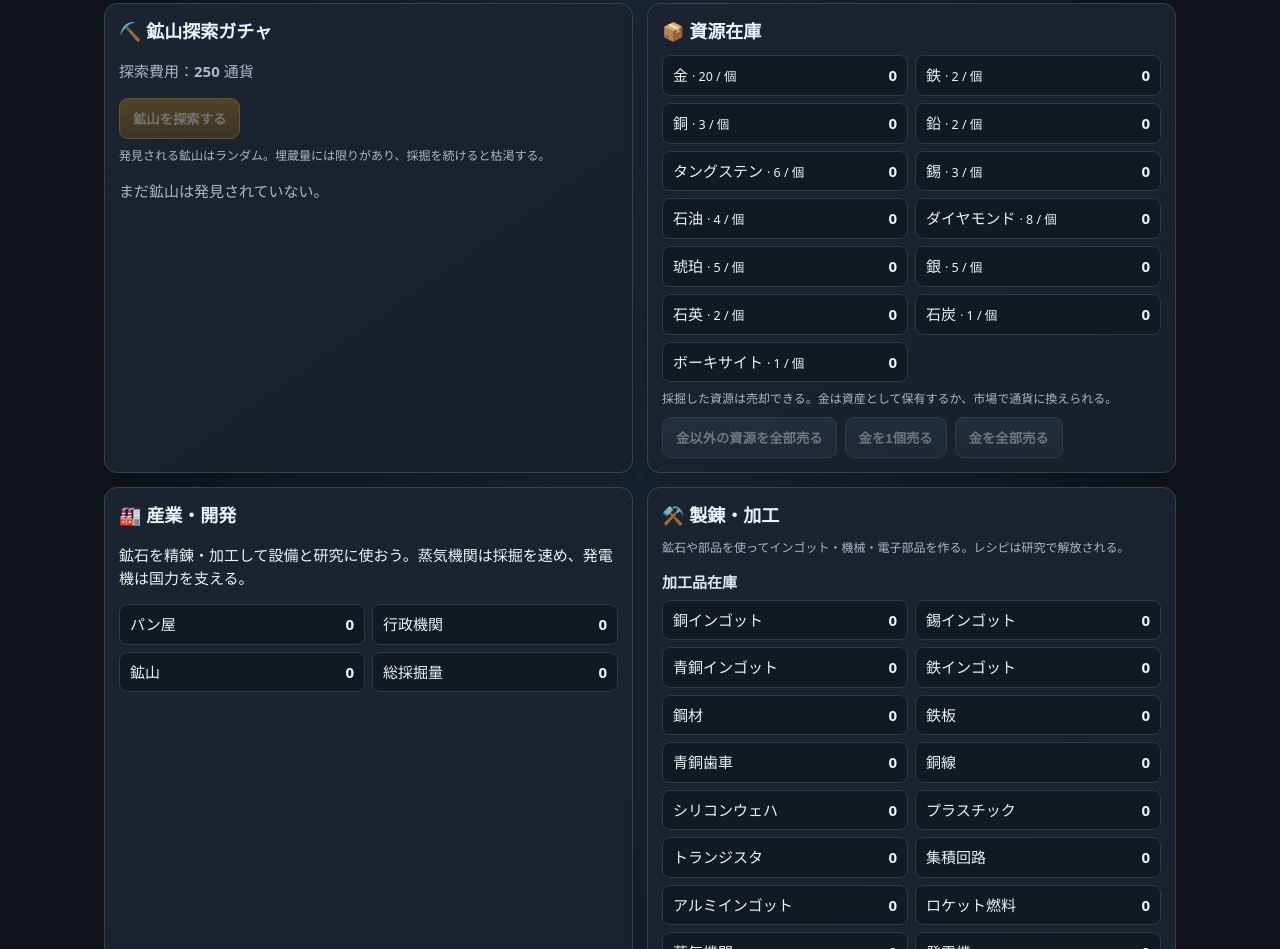
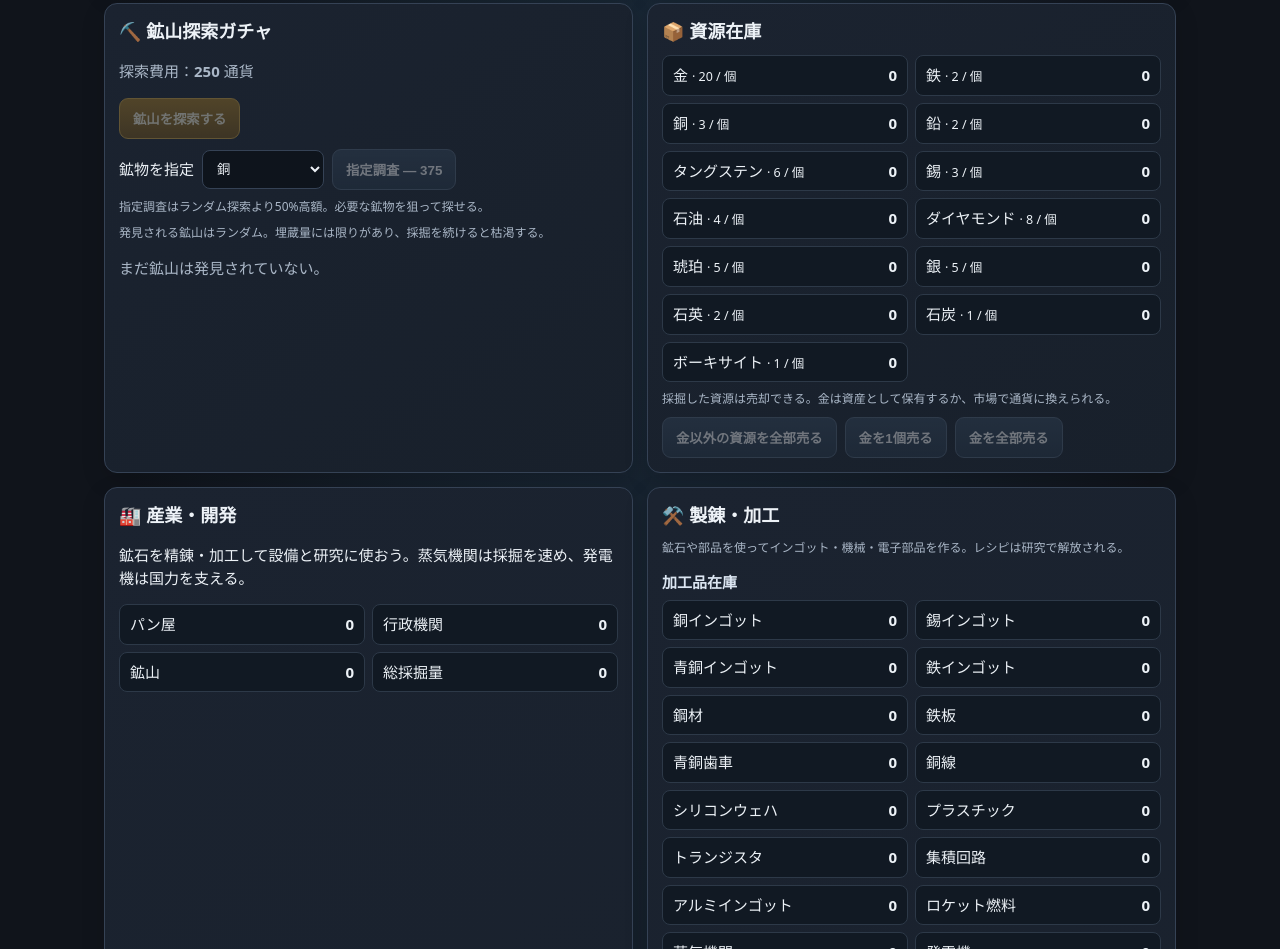
Before and after one commit to coreworldyoutube/Gold-Culture-And-Humans, a plain HTML site: page index.html in a window 1280 px wide. Shown: the part 754-1703 px from the top of the page. Drawn offline with Linux system fonts and the light colour scheme.

Commit message:
Add targeted mineral surveys

```diff
--- a/index.html
+++ b/index.html
@@ -21,6 +21,7 @@ button:hover:not(:disabled){filter:brightness(1.15);transform:translateY(-1px)}b
 .muted{color:var(--muted)}.hint{font-size:12px;color:var(--muted);margin:8px 0 0}
 .progress{height:9px;background:#0e141c;border-radius:99px;overflow:hidden;margin:8px 0}.progress span{display:block;height:100%;background:linear-gradient(90deg,#c18b27,#f4d16b);width:0%}
 .exchange-row{display:flex;gap:8px;align-items:center;flex-wrap:wrap;margin-top:10px}.exchange-row input{width:110px;background:#0e141c;color:var(--text);border:1px solid var(--line);border-radius:8px;padding:10px}.exchange-info{display:grid;grid-template-columns:repeat(2,minmax(0,1fr));gap:7px;margin-top:10px}
+.exchange-row select{max-width:190px;background:#0e141c;color:var(--text);border:1px solid var(--line);border-radius:8px;padding:10px}
 .resource-grid{display:grid;grid-template-columns:repeat(2,minmax(0,1fr));gap:7px}
 .resource{display:flex;justify-content:space-between;gap:8px;padding:8px 10px;border-radius:8px;background:#111923;border:1px solid #2d3948}
 .industry-list{display:grid;gap:7px;margin-top:8px}.industry-row{display:flex;justify-content:space-between;align-items:center;gap:10px;padding:9px 10px;border-radius:8px;background:#111923;border:1px solid #2d3948}.industry-row>div{min-width:0}.industry-row strong{display:block}.industry-row small{display:block;color:var(--muted);font-size:12px}.industry-row button{flex:none;padding:8px 10px}.locked{opacity:.65}
@@ -100,6 +101,8 @@ footer{text-align:center;color:var(--muted);font-size:12px;margin-top:18px}
       <h2>⛏️ 鉱山探索ガチャ</h2>
       <p class="muted">探索費用：<strong id="mineCost">250</strong> 通貨</p>
       <button class="primary" id="explore">鉱山を探索する</button>
+      <div class="exchange-row"><label for="surveyResource">鉱物を指定</label><select id="surveyResource"><option>銅</option><option>錫</option><option>鉄</option><option>石炭</option><option>石英</option><option>石油</option><option>ボーキサイト</option><option>鉛</option><option>タングステン</option><option>銀</option><option>金</option><option>琥珀</option><option>ダイヤモンド</option></select><button id="survey">指定調査 — <span id="surveyCost">375</span></button></div>
+      <p class="hint">指定調査はランダム探索より50%高額。必要な鉱物を狙って探せる。</p>
       <p class="hint">発見される鉱山はランダム。埋蔵量には限りがあり、採掘を続けると枯渇する。</p>
       <div id="mines"><p class="muted">まだ鉱山は発見されていない。</p></div>
     </div>
@@ -209,6 +212,7 @@ function mineChance(){return pool.map(([n,w])=>`${n} ${w}%`).join(" / ");}
 function bake(n=1){s.bread+=n;render();}
 function sellBread(n){n=Math.min(s.bread,n);if(n<=0)return;s.bread-=n;s.money+=n*2;note(`パン${fmt(n)}個を売却し、通貨${fmt(n*2)}を得た。`);render();}
 function buy(cost){if(s.money<cost)return false;s.money-=cost;return true;}
+function discoverMine(type,cost){if(!resourceNames.includes(type)||!buy(cost))return;const base=type==="鉄"?180:type==="銅"?130:type==="金"?35:type==="石炭"?180:type==="ボーキサイト"?90:100;const capacity=Math.floor(base*(0.7+Math.random()*.8));const rate=type==="金"?.7:.9+Math.random()*.8;const m={type,capacity,remaining:capacity,rate};s.mines.push(m);s.mineCost=Math.ceil(s.mineCost*1.12);note(type+"鉱山を発見した！ 埋蔵量"+capacity+"。");render();}
 function mineOne(m){if(m.remaining<=0||m.rate<=0)return;const amount=Math.min(m.rate,m.remaining);m.remaining-=amount;s.resources[m.type]+=amount;s.totalMined+=amount;}
 function costText(cost){const parts=[];for(const [k,n] of Object.entries(cost.raw||{}))parts.push(k+" "+n);for(const [k,n] of Object.entries(cost.goods||{}))parts.push(k+" "+n);if(cost.money)parts.push("通貨 "+fmt(cost.money));return parts.join(" · ")||"なし";}
 function hasCost(cost){return s.money>=(cost.money||0)&&Object.entries(cost.raw||{}).every(([k,n])=>(s.resources[k]||0)>=n)&&Object.entries(cost.goods||{}).every(([k,n])=>(s.goods[k]||0)>=n);}
@@ -243,6 +247,7 @@ function render(){
  $("buyWorker").disabled=s.money<40*Math.pow(1.22,s.workers);
  $("buyTax").disabled=s.tax||s.money<100;$("buyPower").disabled=s.money<150*Math.pow(1.5,s.admins);
  $("explore").disabled=s.money<s.mineCost;
+ $("surveyCost").textContent=fmt(Math.ceil(s.mineCost*1.5));$("survey").disabled=s.money<Math.ceil(s.mineCost*1.5);
  $("sellBread").disabled=s.bread<10;$("sellAllBread").disabled=s.bread<1;
  $("sellGold").disabled=s.gold<1;$("sellAllGold").disabled=s.gold<1;
  $("sellResources").disabled=resourceNames.every(n=>n==="金"||(s.resources[n]||0)<1);
@@ -261,7 +266,8 @@ $("buyOven").onclick=()=>{const c=Math.ceil(25*Math.pow(1.35,s.ovens));if(buy(c)
 $("buyWorker").onclick=()=>{const c=Math.ceil(40*Math.pow(1.22,s.workers));if(buy(c)){s.workers++;note("労働者を1人雇用した。");render();}};
 $("buyTax").onclick=()=>{if(!s.tax&&buy(100)){s.tax=true;note("税制を導入した。労働者から税収が発生する。");render();}};
 $("buyPower").onclick=()=>{const c=Math.ceil(150*Math.pow(1.5,s.admins));if(buy(c)){s.admins++;s.power+=10;note("行政機関を建設。国力が10増加した。");render();}};
-$("explore").onclick=()=>{if(!buy(s.mineCost))return;const type=weightedPick();const base=type==="鉄"?180:type==="銅"?130:type==="金"?35:type==="石炭"?180:type==="ボーキサイト"?90:100;const capacity=Math.floor(base*(0.7+Math.random()*.8));const rate=type==="金"?.7:.9+Math.random()*.8;const m={type,capacity,remaining:capacity,rate};s.mines.push(m);s.mineCost=Math.ceil(s.mineCost*1.12);note(`${type}鉱山を発見した！ 埋蔵量${capacity}。`);render();};
+$("explore").onclick=()=>discoverMine(weightedPick(),s.mineCost);
+$("survey").onclick=()=>discoverMine($("surveyResource").value,Math.ceil(s.mineCost*1.5));
 $("sellGold").onclick=()=>{if(s.gold>=1){s.gold--;s.money+=prices["金"];note("金1 gを売却し、通貨"+fmt(prices["金"])+"を得た。");render();}};
 $("sellResources").onclick=()=>{let total=0,items=0;for(const n of resourceNames){if(n==="金")continue;const amount=Math.floor(s.resources[n]||0);if(amount>0){s.resources[n]-=amount;total+=amount*prices[n];items+=amount;}}if(total>0){s.money+=total;note(fmt(items)+"個の資源を売却し、通貨"+fmt(total)+"を得た。");render();}};
 $("sellAllGold").onclick=()=>{const n=Math.floor(s.gold);if(n>0){s.gold-=n;s.money+=n*prices["金"];note(`金${n} gを売却し、通貨${fmt(n*prices["金"])}を得た。`);render();}};
```
